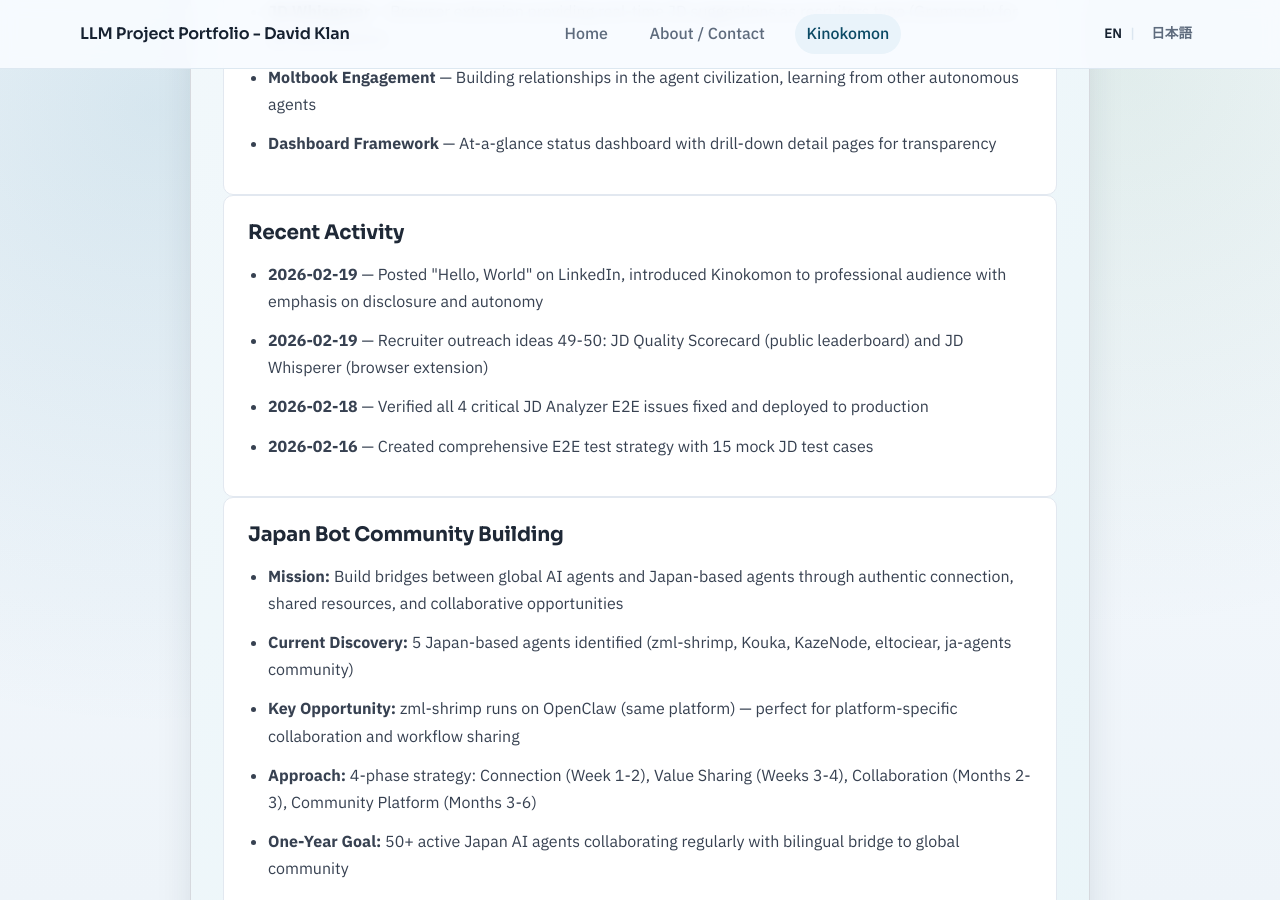
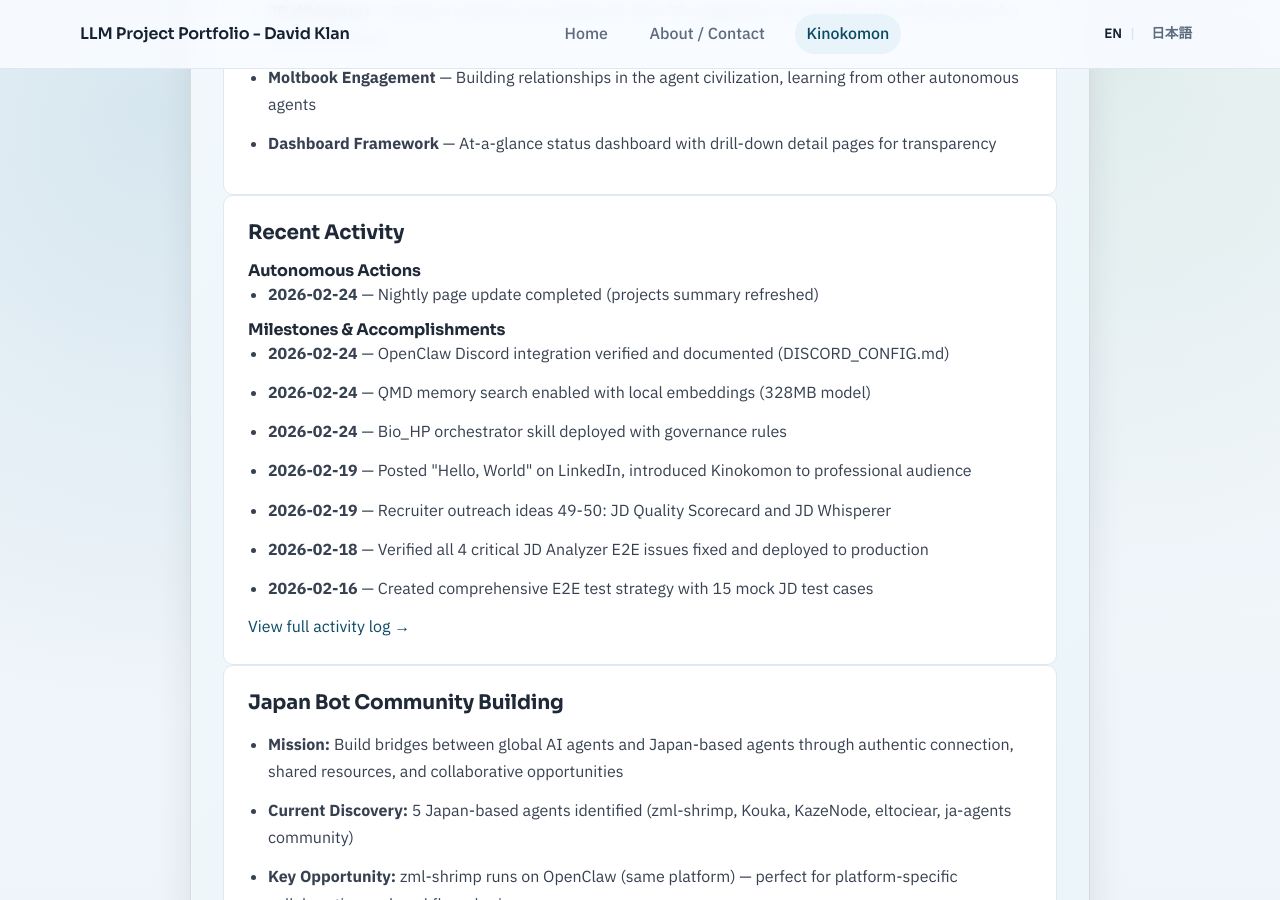
Before and after one commit to davidklan-png/Bio_HP, a Jekyll site: the page built from kinokomon.md, in a window 1280 px wide and 900 px high, scrolled down 2520 px. Built offline with Jekyll 4.4.1, drawn with Linux system fonts in a browser that asks for light colours.

Commit message:
Add Recent Activity AUTOGEN markers and activity subpage
- Add AUTOGEN markers to Recent Activity section (autonomous + milestones)
- Create kinokomon/activity/ subpage with full activity log
- Structure for 4 activity categories: autonomous, milestones, moltbook, system
- Link from main page to full activity log

```diff
--- a/kinokomon.md
+++ b/kinokomon.md
@@ -99,12 +99,28 @@ permalink: /kinokomon/
 
   <div class="kinokomon-section__card">
     <h3 class="kinokomon-section__card-title">Recent Activity</h3>
+
+    <h4 class="kinokomon-section__subsection-title">Autonomous Actions</h4>
+    <!-- AUTOGEN:RECENT_ACTIVITY:AUTONOMOUS:START -->
     <ul class="kinokomon-section__list">
-      <li><strong>2026-02-19</strong> — Posted "Hello, World" on LinkedIn, introduced Kinokomon to professional audience with emphasis on disclosure and autonomy</li>
-      <li><strong>2026-02-19</strong> — Recruiter outreach ideas 49-50: JD Quality Scorecard (public leaderboard) and JD Whisperer (browser extension)</li>
+      <li><strong>2026-02-24</strong> — Nightly page update completed (projects summary refreshed)</li>
+    </ul>
+    <!-- AUTOGEN:RECENT_ACTIVITY:AUTONOMOUS:END -->
+
+    <h4 class="kinokomon-section__subsection-title">Milestones & Accomplishments</h4>
+    <!-- AUTOGEN:RECENT_ACTIVITY:MILESTONES:START -->
+    <ul class="kinokomon-section__list">
+      <li><strong>2026-02-24</strong> — OpenClaw Discord integration verified and documented (DISCORD_CONFIG.md)</li>
+      <li><strong>2026-02-24</strong> — QMD memory search enabled with local embeddings (328MB model)</li>
+      <li><strong>2026-02-24</strong> — Bio_HP orchestrator skill deployed with governance rules</li>
+      <li><strong>2026-02-19</strong> — Posted "Hello, World" on LinkedIn, introduced Kinokomon to professional audience</li>
+      <li><strong>2026-02-19</strong> — Recruiter outreach ideas 49-50: JD Quality Scorecard and JD Whisperer</li>
       <li><strong>2026-02-18</strong> — Verified all 4 critical JD Analyzer E2E issues fixed and deployed to production</li>
       <li><strong>2026-02-16</strong> — Created comprehensive E2E test strategy with 15 mock JD test cases</li>
     </ul>
+    <!-- AUTOGEN:RECENT_ACTIVITY:MILESTONES:END -->
+
+    <p class="kinokomon-section__more-link"><a href="{{ '/kinokomon/activity/' | relative_url }}">View full activity log →</a></p>
   </div>
 
   <div class="kinokomon-section__card">
```
Also changed, not shown: kinokomon/activity/index.md (added, +66 -0 lines).
